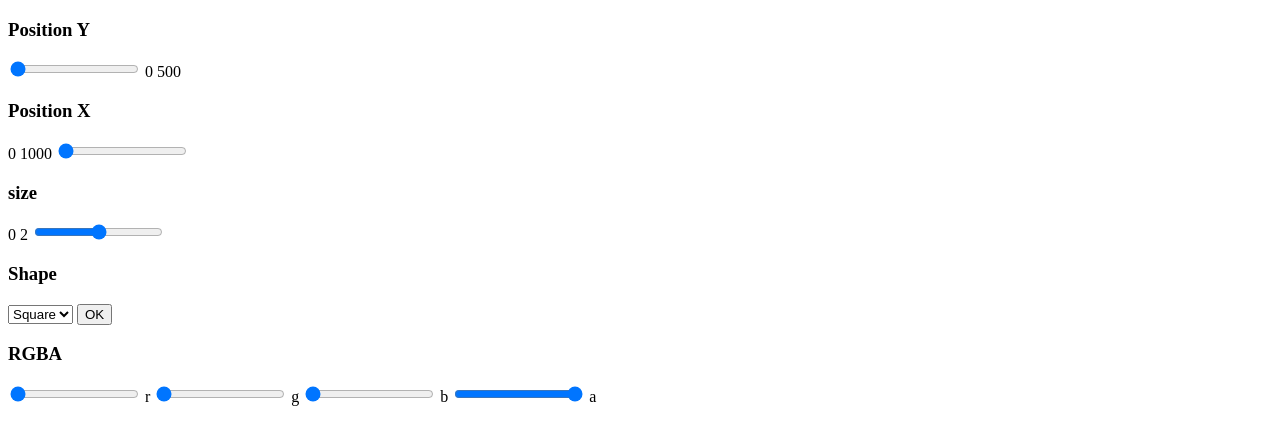
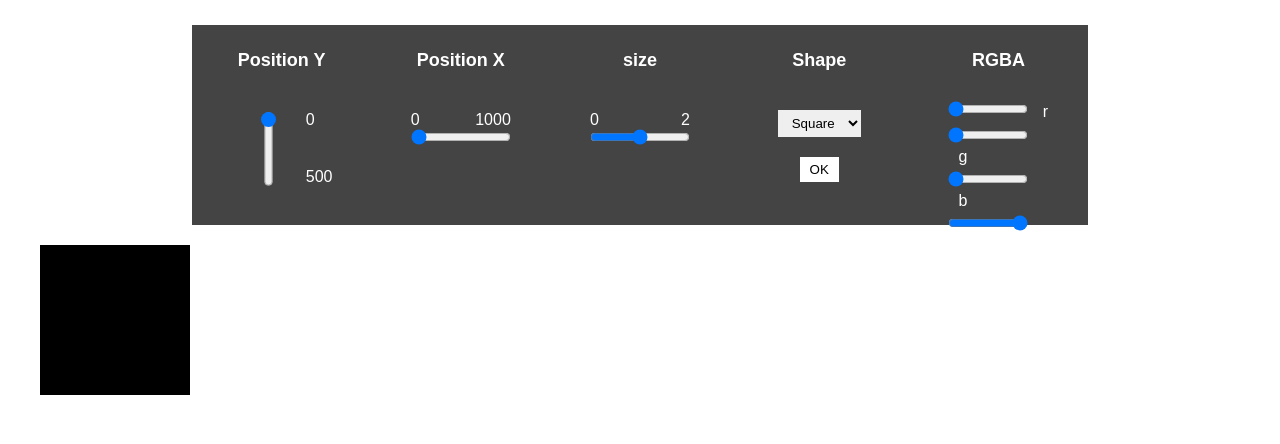
Before and after one commit to Nicklb3/project-14-css-property-changer, a plain HTML site: page index.html in a window 1280 px wide. Drawn offline with Linux system fonts and the light colour scheme.

Commit message:
finished functioning

```diff
--- a/app.js
+++ b/app.js
@@ -0,0 +1,45 @@
+let blockEl = document.querySelector('#block');
+let verticalPosition = document.querySelector('#position-y');
+let horizontalPosition = document.querySelector('#position-x');
+let blockSize = document.querySelector('#size');
+let shapeSelector = document.querySelector('#shape-select');
+let okBtn = document.querySelector('#ok-btn');
+let rgbaR = document.querySelector('#rgba-r');
+let rgbaG = document.querySelector('#rgba-g');
+let rgbaB = document.querySelector('#rgba-b');
+let rgbaA = document.querySelector('#rgba-a');
+let rgbaContainer = document.querySelector('.rgba-container');
+let rgbaInputs = rgbaContainer.querySelectorAll('input');
+
+// vertical position changer
+verticalPosition.addEventListener('change', function () {
+    blockEl.style.top = verticalPosition.value + 'px';
+})
+
+// horizontal position changer
+horizontalPosition.addEventListener('change', function () {
+    blockEl.style.left = horizontalPosition.value + 'px';
+})
+
+// size changer
+blockSize.addEventListener('change', function (){
+    blockEl.style.transform = 'scale(' + blockSize.value + ')';
+})
+
+// shape changer
+okBtn.addEventListener('click', function () {
+    let shapeOption = shapeSelector.value;
+    if (shapeOption === '1') {
+        blockEl.style.borderRadius = '0'
+    } else if (shapeOption === '2') {
+        blockEl.style.borderRadius = '50%';
+    }
+})
+
+// background color changer
+for (let i = 0; i < rgbaInputs.length; i++) {
+    // console.log(rgbaInputs[i]);
+    rgbaInputs[i].addEventListener ('change', function () {
+        blockEl.style.backgroundColor = 'rgba(' + rgbaR.value + ',' + rgbaG.value + ',' + rgbaB.value + ',' + rgbaA.value + ')';
+    });
+}
--- a/styles.css
+++ b/styles.css
@@ -0,0 +1,119 @@
+* {
+    padding: 0;
+    margin: 0;
+    box-sizing: border-box;
+}
+
+body {
+    font-family: Arial, Helvetica, sans-serif;
+}
+
+.wrapper {
+    width: 70%;
+    margin: 25px auto 0px;
+    display: flex;
+    justify-content: space-evenly;
+    align-items: center;
+}
+
+.controls {
+    width: 200px;
+    height: 200px;
+    background: #444;
+    color: #fff;
+}
+
+h3 {
+    margin: 25px 15px;
+    font-size: 18px;
+    text-align: center;
+}
+
+.vertical {
+    width: 75px;
+    height: 75px;
+    display: flex;
+    align-items: center;
+    justify-content: center;
+    margin: 40px auto;
+}
+
+.vertical input {
+    transform: rotate(90deg);
+    width: 75px;
+}
+
+.vertical label {
+    display: flex;
+    flex-direction: column;
+    justify-content: space-between;
+    height: 75px;
+}
+
+.horizontal {
+    width: 100px;
+    margin: 40px auto;
+}
+
+.horizontal input {
+    width: 100px;
+}
+
+.horizontal label {
+    width: 100px;
+    display: flex;
+    justify-content: space-between;
+}
+
+.center {
+    height: 100px;
+    display: flex;
+    justify-content: center;
+    align-items: center;
+    flex-direction: column;
+    margin: 40px auto;
+}
+
+#shape-select {
+    padding: 5px 10px;
+    border: none;
+    outline: none;
+}
+
+#ok-btn {
+    margin-top: 20px;
+    padding: 5px 10px;
+    background-color: #fff;
+    outline: none;
+    border: none;
+    cursor: pointer;
+}
+
+.rgba-container {
+    width: 100px;
+    margin: 0 auto;
+}
+
+.rgba-container input {
+    width: 80px;
+    margin: 5px auto;
+}
+
+.rgba-container label {
+    margin-left: 10px;
+}
+
+.container {
+    margin-top: 20px;
+    position: relative;
+}
+
+#block {
+    width: 150px;
+    height: 150px;
+    background-color: #000;
+    position: absolute;
+    left: 0;
+    top: 0;
+    margin-left: 40px;
+}
```
Also changed, not shown: index.html (+3 -3 lines).
